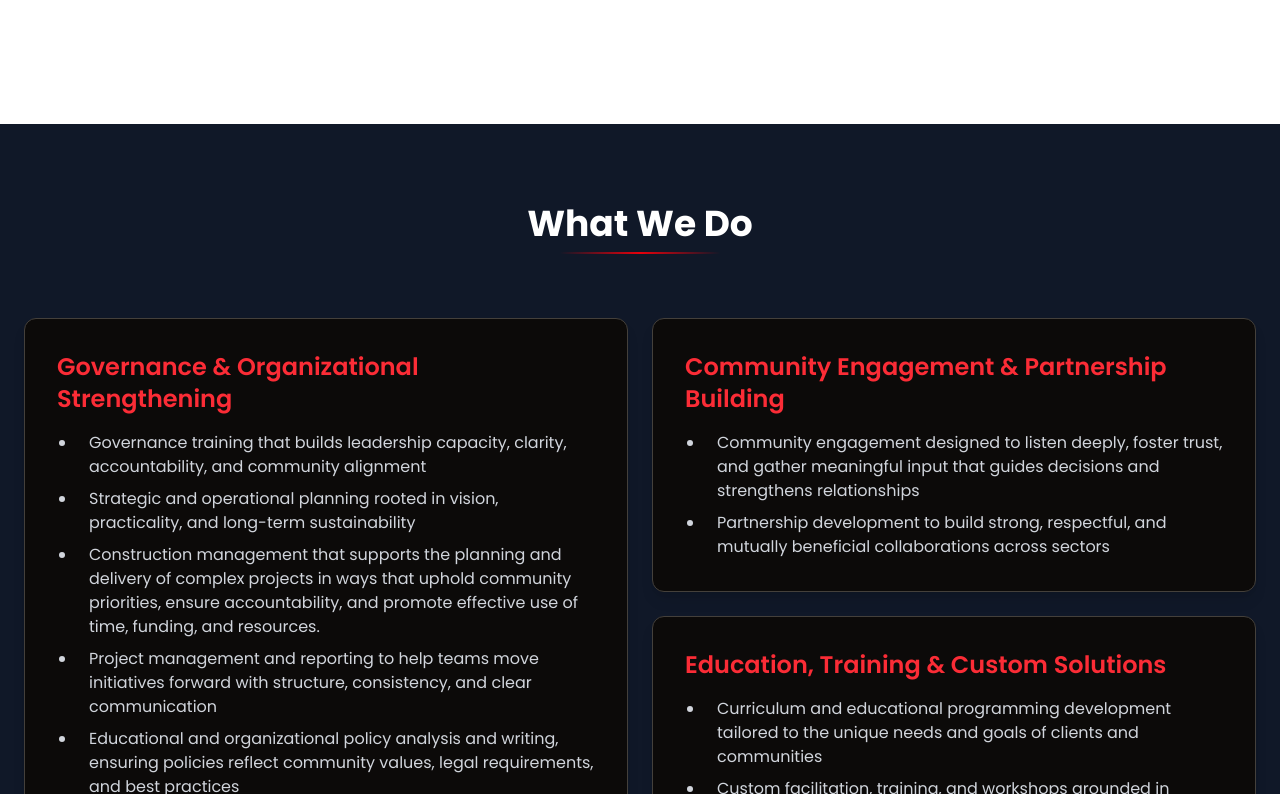
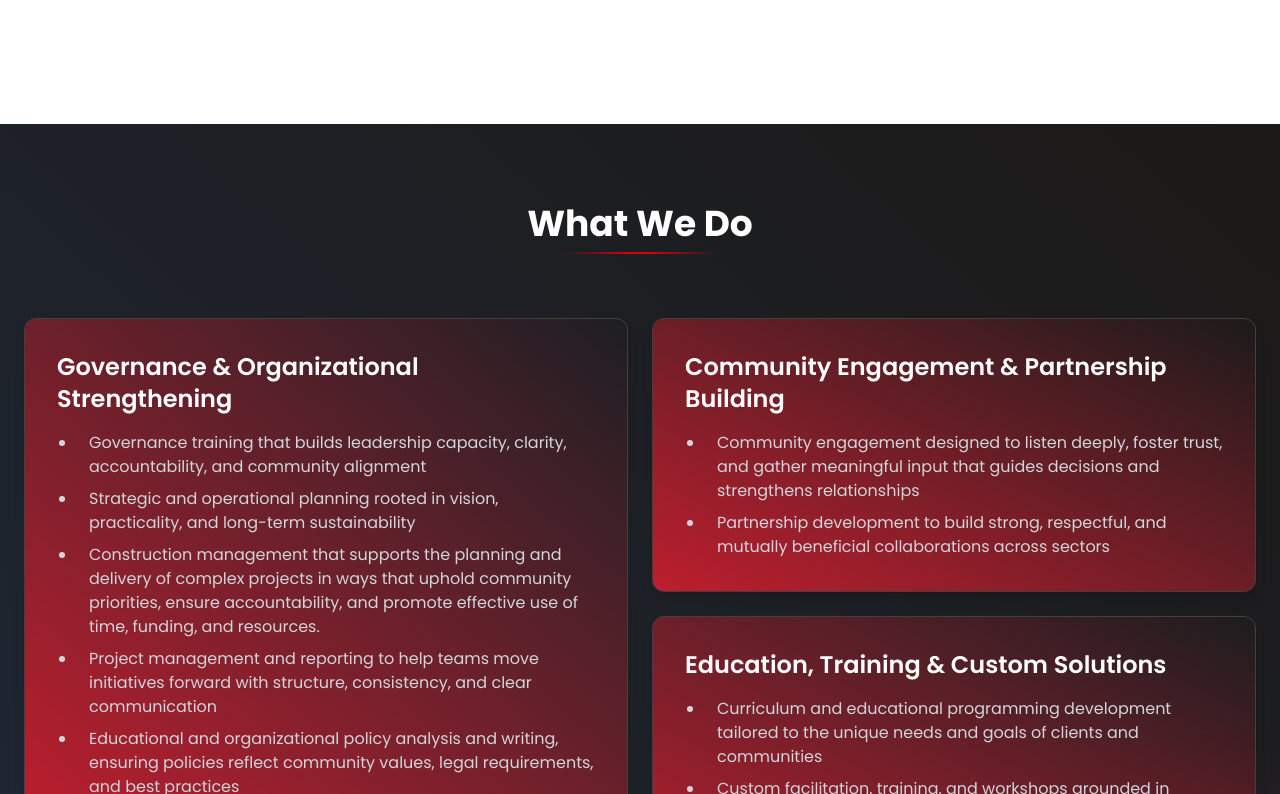
Before and after one commit to liquidtrends/homefire, a Next.js app: page / in a window 1280 px wide. Shown: the part 3046-3840 px from the top of the page. Built offline with nearby package versions, Linux system fonts and the light colour scheme.

Commit message:
Edit what we do colours

```diff
--- a/components/Hero.tsx
+++ b/components/Hero.tsx
@@ -5,10 +5,8 @@ export default function Hero() {
     <section className="relative h-[650px] md:h-screen overflow-hidden">
       <Navbar />
 
-      {/* Gradient Background */}
       <div className="absolute inset-0 bg-gradient-to-tr from-gray-800 to-stone-900" />
 
-      {/* Bottom Image */}
       <div className="absolute bottom-0 left-0 w-full">
         <img
           src="/hero-background.png"
@@ -17,7 +15,6 @@ export default function Hero() {
         />
       </div>
 
-      {/* Text Overlay */}
       <div className="absolute inset-0 flex items-center justify-center text-center px-6">
         <div className="text-white max-w-4xl p-4 md:p-6 rounded">
           <h1 className="text-5xl md:text-6xl font-bold mb-4 text-white leading-snug md:leading-relaxed">
--- a/components/WhatWeDo.tsx
+++ b/components/WhatWeDo.tsx
@@ -38,8 +38,8 @@ const services = [
 
 export default function WhatWeDo() {
   return (
-    <section id="what-we-do" className="relative py-20 bg-gray-900 overflow-hidden">
-      <div className="absolute bottom-0 right-0 w-[500px] h-[500px] bg-red-600/20 rounded-full blur-3xl pointer-events-none translate-x-1/2 translate-y-1/2 z-0"></div>
+    <section id="what-we-do" className="relative py-20 bg-gradient-to-tr from-gray-800 to-stone-900 overflow-hidden">
+      <div className="absolute bottom-0 right-0 w-[800px] h-[800px] bg-red-600/20 rounded-full blur-3xl pointer-events-none translate-x-1/2 translate-y-1/2 z-0"></div>
 
       <div className="relative z-10">
         <SectionHeading>
@@ -50,9 +50,9 @@ export default function WhatWeDo() {
         {services.map((service, index) => (
             <div
             key={index}
-            className="break-inside-avoid bg-stone-950 p-8 rounded-xl shadow-lg hover:shadow-2xl transition-shadow duration-300 border border-stone-700 mb-6"
+            className="break-inside-avoid bg-gradient-to-tr from-[#BE1E2D] to-[#ED1C324] p-8 rounded-xl shadow-lg hover:shadow-2xl transition-shadow duration-300 border border-stone-700 mb-6"
             >
-            <h3 className="font-semibold text-2xl mb-4 text-red-500">
+            <h3 className="font-semibold text-2xl mb-4 text-white">
                 {service.title}
             </h3>
             <ul className="list-disc list-outside pl-5 text-gray-300 space-y-2">
```
